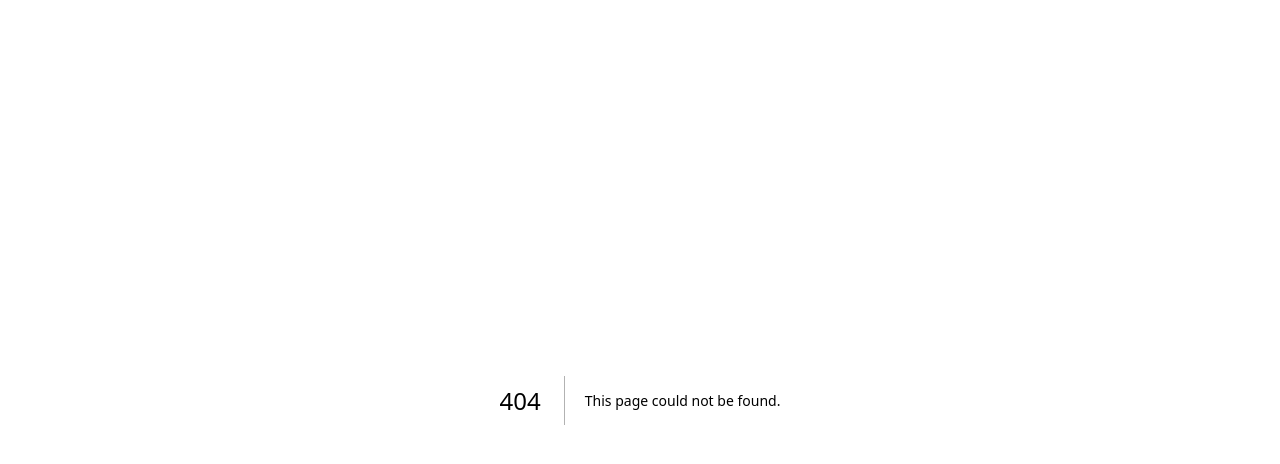
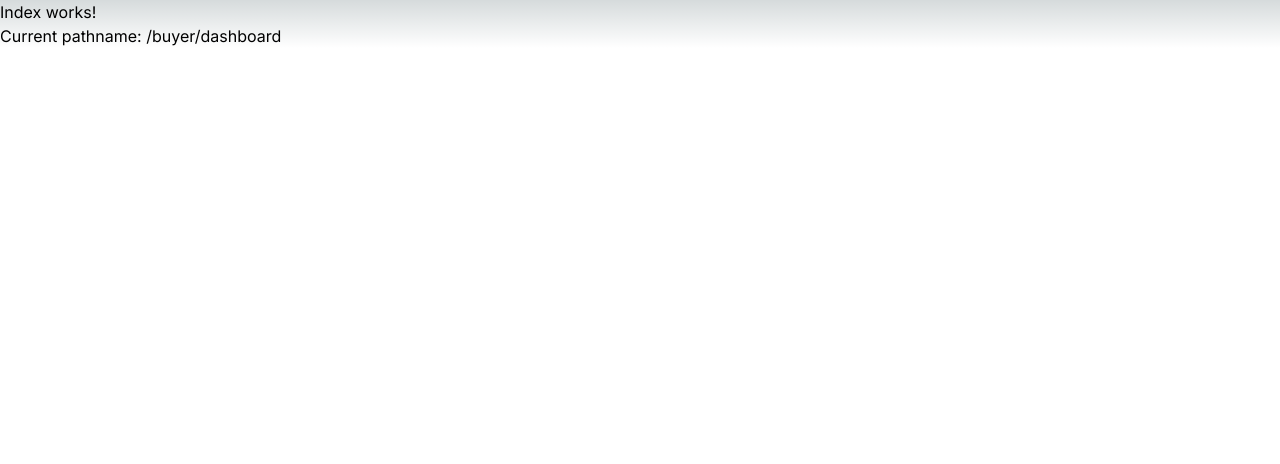
Before and after one commit to Adedoyin-Emmanuel/agronomix, a Next.js app: page /buyer/dashboard in a window 1280 px wide. Before the commit this address had no page. Shown: the top 464 px of the page. Built offline with nearby package versions, Linux system fonts and the light colour scheme.

Commit message:
Feat: Added dashboard page to buyer route

```diff
--- /dev/null
+++ b/app/buyer/dashboard/page.tsx
@@ -0,0 +1,18 @@
+
+"use client"
+import React from "react";
+import { useRouter, usePathname } from "next/navigation";
+
+
+const Index = () => {
+    const pathname = usePathname();
+
+    return (
+        <div>
+            <h1>Index works!</h1>
+            <p>Current pathname: {pathname}</p>
+        </div>
+    );
+}
+
+export default Index;
```
